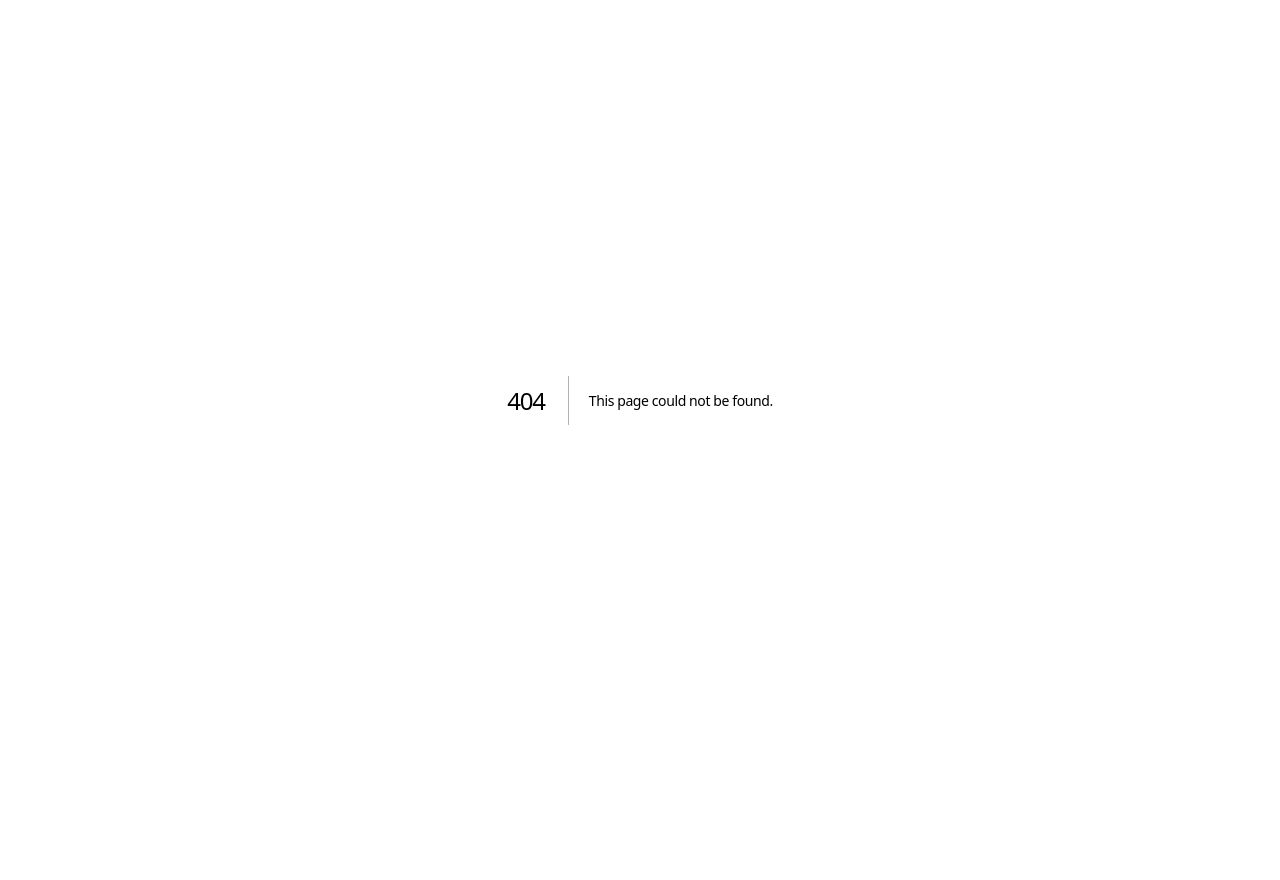
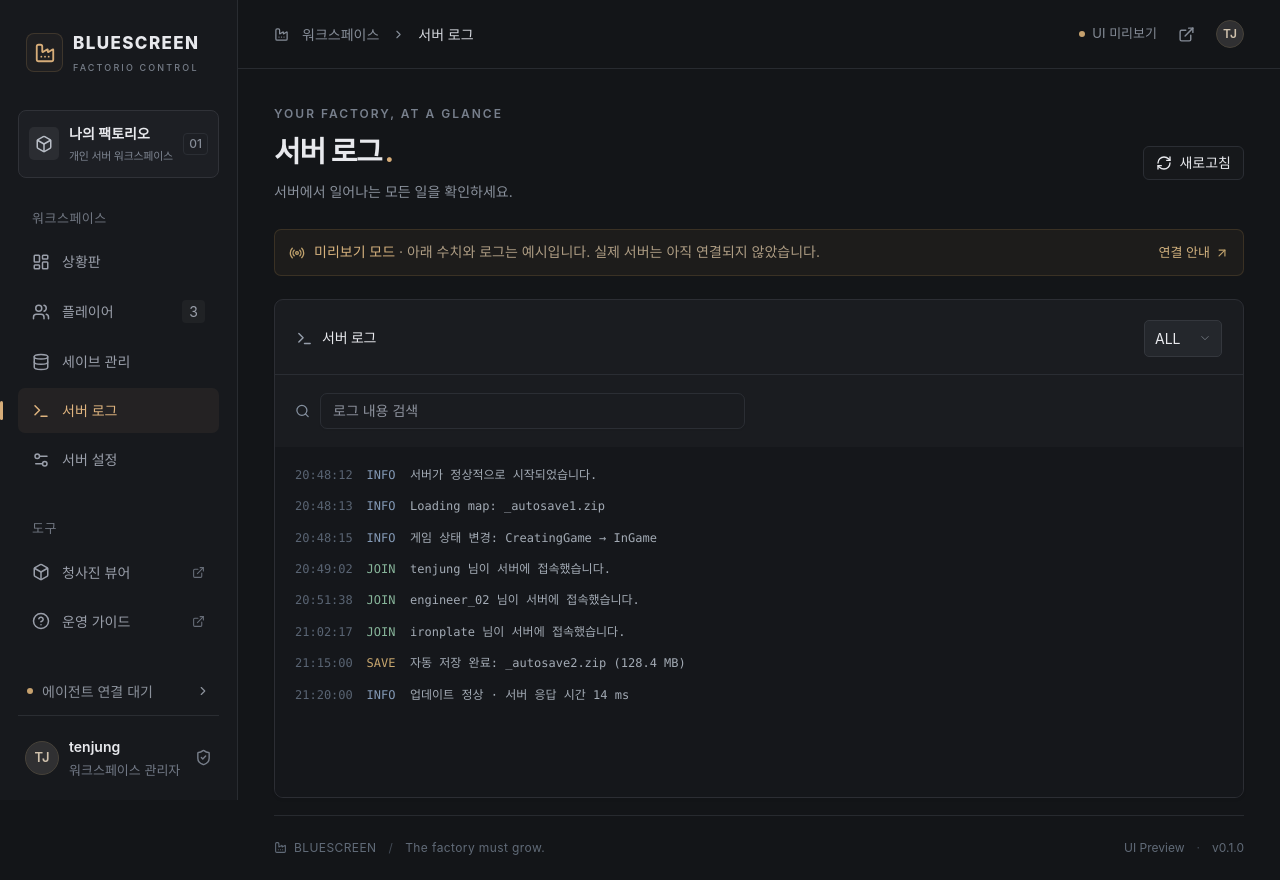
Before and after one commit to tenjung/factorio-bluescreen, a Next.js app: page /logs in a window 1280 px wide. Before the commit this address had no page. Before the commit the page ends 800 px from the top, so only its background shows below. Built offline with nearby package versions, Linux system fonts and the light colour scheme.

Commit message:
Add shareable dashboard routes and connection state

```diff
--- /dev/null
+++ b/app/[section]/page.tsx
@@ -0,0 +1,16 @@
+import { notFound } from "next/navigation";
+import DashboardPage from "../page";
+
+export const dynamic = "force-dynamic";
+
+const sections = new Set(["chat", "players", "saves", "logs", "settings"]);
+
+export default async function SectionPage({
+  params,
+}: {
+  params: Promise<{ section: string }>;
+}) {
+  const { section } = await params;
+  if (!sections.has(section)) notFound();
+  return <DashboardPage />;
+}
--- a/components/dashboard.tsx
+++ b/components/dashboard.tsx
@@ -2,6 +2,7 @@
 
 import { LiveStatus } from "@/components/live-status";
 import Link from "next/link";
+import { usePathname } from "next/navigation";
 import { useState } from "react";
 import {
   Activity,
@@ -217,7 +218,11 @@ export function Dashboard({
   publicView?: boolean;
 }) {
   const [refreshKey, setRefreshKey] = useState(0);
-  const [page, setPage] = useState("overview");
+  const pathname = usePathname();
+  const page =
+    navigation.find(
+      ({ id }) => (id === "overview" ? "/" : `/${id}`) === pathname,
+    )?.id ?? "overview";
   const [mobileNav, setMobileNav] = useState(false);
   const [metric, setMetric] = useState("CPU");
   const [running, setRunning] = useState(true);
@@ -240,7 +245,8 @@ export function Dashboard({
       l.text.toLowerCase().includes(query.toLowerCase()),
   );
   function navigate(id: string) {
-    setPage(id);
+    const href = id === "overview" ? "/" : `/${id}`;
+    if (pathname !== href) window.history.pushState(null, "", href);
     setMobileNav(false);
     setQuery("");
   }
@@ -299,9 +305,15 @@ export function Dashboard({
           {navigation
             .filter((item) => live || item.id !== "chat")
             .map(({ id, label, icon: Icon }) => (
-              <button
+              <Link
                 key={id}
-                onClick={() => navigate(id)}
+                href={id === "overview" ? "/" : `/${id}`}
+                aria-current={page === id ? "page" : undefined}
+                prefetch={false}
+                onNavigate={(event) => {
+                  event.preventDefault();
+                  navigate(id);
+                }}
                 className={cn("nav-item", page === id && "active")}
               >
                 <Icon size={18} />
@@ -310,7 +322,7 @@ export function Dashboard({
                   <span className="nav-count">{running ? 3 : 0}</span>
                 ) : null}
                 {id === page ? <span className="active-line" /> : null}
-              </button>
+              </Link>
             ))}
         </nav>
         <div className="sidebar-link">
--- a/components/live-status.tsx
+++ b/components/live-status.tsx
@@ -47,7 +47,9 @@ export function LiveStatus({
 }) {
   const [history, setHistory] = useState<Status[]>([]);
   const [metric, setMetric] = useState("cpu");
-  const [checked, setChecked] = useState(false);
+  const [connection, setConnection] = useState<
+    "connecting" | "connected" | "reconnecting" | "paused"
+  >("connecting");
   const [status, setStatus] = useState<Status>();
   useEffect(() => {
     let stream: EventSource | undefined;
@@ -55,13 +57,16 @@ export function LiveStatus({
       if (document.hidden) {
         stream?.close();
         stream = undefined;
+        setConnection("paused");
         return;
       }
       if (stream) return;
+      setConnection("connecting");
       stream = new EventSource("/api/server-status?stream=1");
+      stream.onopen = () => setConnection("connected");
       stream.onmessage = ({ data }) => {
         const result: Status = JSON.parse(data);
-        setChecked(true);
+        setConnection("connected");
         setStatus(result);
         setHistory((previous) =>
           [
@@ -74,7 +79,7 @@ export function LiveStatus({
           ].slice(-120),
         );
       };
-      stream.onerror = () => setChecked(true);
+      stream.onerror = () => setConnection("reconnecting");
     }
     syncVisibility();
     document.addEventListener("visibilitychange", syncVisibility);
@@ -262,18 +267,18 @@ export function LiveStatus({
           <Radio size={16} />
           <span>
             <strong>
-              {status
-                ? "실시간 연결"
-                : checked
-                  ? "연결 확인 중"
-                  : "서버 연결 중"}
+              {connection === "reconnecting"
+                ? "재연결 중"
+                : connection === "paused"
+                  ? "연결 일시중지"
+                  : connection === "connected" && status
+                    ? "실시간 연결"
+                    : "서버 연결 중"}
             </strong>
             <span className="banner-detail">
               {status
-                ? ` · 변경 시 갱신 · 마지막 반영 ${formatTime(status.checkedAt)} KST`
-                : checked
-                  ? " · 서버에 다시 연결하고 있습니다."
-                  : ""}
+                ? ` · 마지막 수신 ${formatTime(status.checkedAt)} KST`
+                : ""}
             </span>
           </span>
         </div>
@@ -319,12 +324,14 @@ export function LiveStatus({
                 <div className="server-title">
                   <h2>팩토리오 전용 서버</h2>
                   <Badge
-                    className={status?.running ? "badge-green" : "badge-muted"}
+                    className={
+                      status?.running && connection === "connected"
+                        ? "badge-green"
+                        : "badge-muted"
+                    }
                   >
                     {status
-                      ? status.running
-                        ? "실행 중"
-                        : "중지됨"
+                      ? `${connection !== "connected" ? "마지막 상태 · " : ""}${status.running ? "실행 중" : "중지됨"}`
                       : "상태 확인 중"}
                   </Badge>
                 </div>
```
